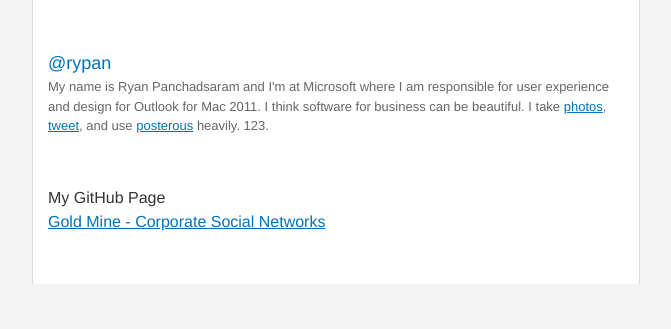
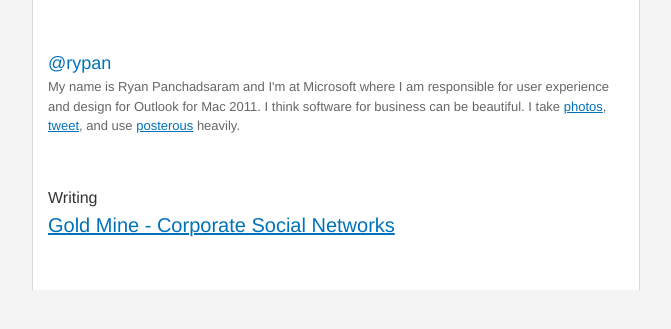
Before and after one commit to rypan/rypan.github.com, a Jekyll site: the page built from index.html, in a window 1280 px wide. Shown: the top 329 px of the page, without its empty margins (160-831 px from the left). Built offline with Jekyll 4.4.1, drawn with Linux system fonts in a browser that asks for light colours.

Commit message:
Cleaning up writing list.

```diff
--- a/_layouts/default.html
+++ b/_layouts/default.html
@@ -17,7 +17,7 @@
 
 		<div id="bio">
 			<div id="name"><a href="/" id="twitter">@rypan</a></div>
-			<p>My name is Ryan Panchadsaram and I'm at Microsoft where I am responsible for user experience and design for Outlook for Mac 2011.  I think software for business can be beautiful.  I take <a href="http://www.flickr.com/photos/ryanp">photos</a>, <a href="http://www.twitter.com/rypan">tweet</a>, and use <a href="http://rypan.posterous.com">posterous</a> heavily. 123.</p>
+			<p>My name is Ryan Panchadsaram and I'm at Microsoft where I am responsible for user experience and design for Outlook for Mac 2011.  I think software for business can be beautiful.  I take <a href="http://www.flickr.com/photos/ryanp">photos</a>, <a href="http://www.twitter.com/rypan">tweet</a>, and use <a href="http://rypan.posterous.com">posterous</a> heavily.</p>
 
 			<!--<p>My name is Ryan Panchadsaram and I’m currently starting a company.  I was at Microsoft where I was responsible for user experience and design for Outlook for Mac 2011.  I think software for business can be beautiful.  I take <a href="http://www.flickr.com/photos/ryanp">photos</a>, <a href="http://www.twitter.com/rypan">tweet</a>, and use <a href="http://rypan.posterous.com">posterous</a> heavily.</p>-->
 		</div>
--- a/css/style.css
+++ b/css/style.css
@@ -14,6 +14,7 @@
 	border-right-style: solid;
 	margin-left: 192px;
 	width: 576px;
+	height: 100%;
 	padding: 50px 15px 50px 15px;
 }
 
@@ -58,3 +59,8 @@
 .post p{
 	margin: 20px 0px 20px 0px;
 }
+
+#writing-list h1{
+	font-family: 'HelveticaNeue-Light', 'Helvetica Neue Light', Helvetica, Arial, sans-serif;
+	font-size: 20px;
+}
--- a/index.html
+++ b/index.html
@@ -3,8 +3,12 @@
 title: My First Page
 ---
 
-My GitHub Page
 
-{% for post in site.posts %}
-	<h1><a href="{{ post.url }}">{{ post.title }}</a></h1>
-{% endfor %}
+<div id="writing">
+	<div id="writing-title">Writing</div>
+	<div id="writing-list">
+		{% for post in site.posts %}
+			<h1><a href="{{ post.url }}">{{ post.title }}</a></h1>
+		{% endfor %}
+	</div>
+</div>
```
